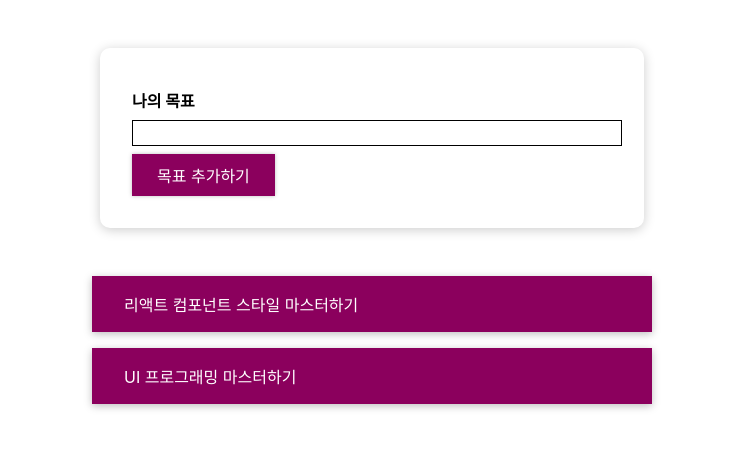
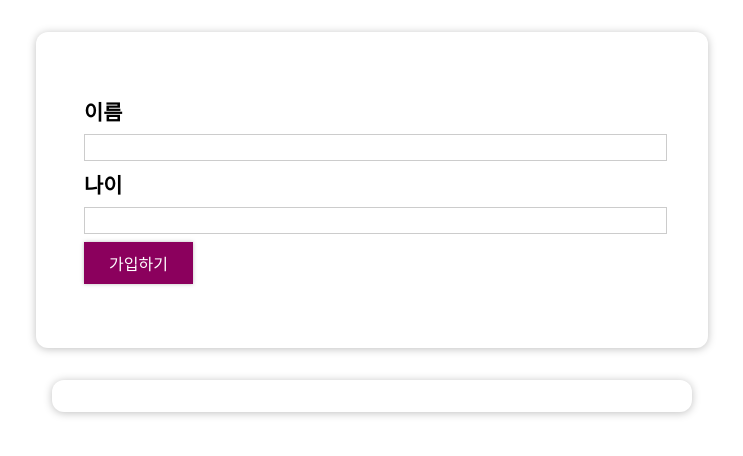
Before and after one commit to KangYeBin/react-basic-study, a React (Create React App) app: page / in a window 1280 px wide. Shown: the top 456 px of the page, without its empty margins (268-1011 px from the left). Built offline with nearby package versions, Linux system fonts and the light colour scheme.

Commit message:
14. module.css 개념 및 적용

```diff
--- a/src/App.js
+++ b/src/App.js
@@ -1,60 +1,15 @@
 import "./App.css";
 import React, { useState } from "react";
-import CourseInput from "./components/CourseGoals/CourseInput";
-import CourseList from "./components/CourseGoals/CourseList";
+import AddUsers from "./components/Users/AddUsers";
+import UserList from "./components/Users/UserList";
 
-const DUMMY_DATA = [
-  {
-    id: "g1",
-    text: "리액트 컴포넌트 스타일 마스터하기",
-  },
-  {
-    id: "g2",
-    text: "UI 프로그래밍 마스터하기",
-  },
-];
-
-function App() {
-  const [goals, setGoals] = useState(DUMMY_DATA);
-
-  // CourseInput에 전달할 함수
-  const addGoalHandler = (text) => {
-    // console.log("전달받은 텍스트 : ", text);
-
-    const newGoal = {
-      id: Math.random().toString(),
-      text,
-    };
-
-    // 상태 변수(배열) 수정
-    // setGoals([...goals, newGoal]);
-    setGoals((prevGoals) => [...prevGoals, newGoal]);
-  };
-
-  // 삭제 이벤트 핸들러를 CourseItem까지 내려보내야한다
-  const deleteGoalHandler = (id) => {
-    console.log("전달받은 아이디 : ", id);
-    setGoals(goals.filter((goal) => goal.id !== id));
-  };
-
-  // CourseList 조건부 렌더링
-  let listContent = (
-    <p style={{ color: "red", fontSize: "2em", textAlign: "center" }}>
-      목표를 등록해주세요!
-    </p>
-  );
-
-  if (goals.length > 0) {
-    listContent = <CourseList items={goals} onDelete={deleteGoalHandler} />;
-  }
+const App = () => {
   return (
     <div>
-      <section id="goal-form">
-        <CourseInput onAdd={addGoalHandler} />
-      </section>
-      <section id="goals">{listContent}</section>
+      <AddUsers />
+      <UserList />
     </div>
   );
-}
+};
 
 export default App;
--- a/src/components/UI/Button/Button.js
+++ b/src/components/UI/Button/Button.js
@@ -1,34 +1,34 @@
 import React from "react";
-import styled from "styled-components";
-// import "./Button.css";
+// import styled from "styled-components";
+import "./Button.css";
 
-const Button = styled.button`
-  font: inherit;
-  padding: 0.5rem 1.5rem;
-  border: 1px solid #8b005d;
-  color: white;
-  background: #8b005d;
-  box-shadow: 0 0 4px rgba(0, 0, 0, 0.26);
-  cursor: pointer;
+// const Button = styled.button`
+//   font: inherit;
+//   padding: 0.5rem 1.5rem;
+//   border: 1px solid #8b005d;
+//   color: white;
+//   background: #8b005d;
+//   box-shadow: 0 0 4px rgba(0, 0, 0, 0.26);
+//   cursor: pointer;
 
-  &:focus {
-    outline: none;
-  }
+//   &:focus {
+//     outline: none;
+//   }
 
-  &:hover,
-  &:active {
-    background: #ac0e77;
-    border-color: #ac0e77;
-    box-shadow: 0 0 8px rgba(0, 0, 0, 0.26);
-  }
-`;
+//   &:hover,
+//   &:active {
+//     background: #ac0e77;
+//     border-color: #ac0e77;
+//     box-shadow: 0 0 8px rgba(0, 0, 0, 0.26);
+//   }
+// `;
 
-// const Button = ({ type, onClick, children }) => {
-//   return (
-//     <button type={type} onClick={onClick} className="button">
-//       {children}
-//     </button>
-//   );
-// };
+const Button = ({ type, onClick, children }) => {
+  return (
+    <button type={type} onClick={onClick} className="button">
+      {children}
+    </button>
+  );
+};
 
 export default Button;
--- a/src/components/UI/Card.js
+++ b/src/components/UI/Card.js
@@ -1,9 +1,16 @@
 import React from "react";
-import "./Card.css";
+import styles from "./Card.module.css";
+
+/*
+  서로 다른 두 개의 css 파일에 동일한 이름의 css 클래스가 정의되어 있다면
+  두 스타일의 충돌이 발생할 수 있다. (우선순위에 의해 하나는 동작하지 않음)
+  이런 현상을 해결하기 위해 CSS Module 사용.
+  고유한 클래스명을 통해 css 클래스명이 중첩되는 것을 방지
+  전역 스타일에 지정하면 편리하다. (전역 스타일의 충돌 및 오염 방지)
+*/
 
 const Card = ({ children, className }) => {
-  const madeClass = "card " + className;
-  return <div className={madeClass}>{children}</div>;
+  return <div className={`${styles.card} ${className}`}>{children}</div>;
 };
 
 export default Card;
--- /dev/null
+++ b/src/components/Users/AddUsers.js
@@ -0,0 +1,67 @@
+import React, { useState } from "react";
+import Button from "../UI/Button/Button";
+import styles from "./AddUsers.module.css";
+import Card from "../UI/Card";
+
+const AddUsers = () => {
+  const [userValue, setUserValue] = useState({
+    userName: "",
+    age: "",
+  });
+
+  const userNameChangeHandler = (e) => {
+    setUserValue((prevUserValue) => {
+      return {
+        ...prevUserValue,
+        userName: e.target.value,
+      };
+    });
+  };
+
+  const ageChangeHandler = (e) => {
+    setUserValue((prevUserValue) => {
+      return {
+        ...prevUserValue,
+        age: e.target.value,
+      };
+    });
+  };
+
+  const userSubmitHandler = (e) => {
+    e.preventDefault();
+
+    if (userValue.userName.trim() === "" || userValue.age.trim() === "") return;
+
+    if (+userValue.age < 1) return;
+
+    console.log(userValue);
+    setUserValue({
+      userName: "",
+      age: "",
+    });
+  };
+
+  return (
+    <Card className={styles.input}>
+      <form className={styles.input} onSubmit={userSubmitHandler}>
+        <label htmlFor="username">이름</label>
+        <input
+          id="username"
+          type="text"
+          onChange={userNameChangeHandler}
+          value={userValue.userName}
+        />
+        <label htmlFor="age">나이</label>
+        <input
+          id="age"
+          type="number"
+          onChange={ageChangeHandler}
+          value={userValue.age}
+        />
+        <Button type="submit">가입하기</Button>
+      </form>
+    </Card>
+  );
+};
+
+export default AddUsers;
--- /dev/null
+++ b/src/components/Users/AddUsers.module.css
@@ -0,0 +1,27 @@
+.input {
+  margin: 2rem auto;
+  padding: 1rem;
+  width: 90%;
+  max-width: 40rem;
+}
+
+.input label {
+  display: block;
+  font-weight: bold;
+  margin-bottom: 0.5rem;
+  font-size: 1.3em;
+}
+
+.input input {
+  font: inherit;
+  display: block;
+  width: 100%;
+  border: 1px solid #ccc;
+  padding: 0.15rem;
+  margin-bottom: 0.5rem;
+}
+
+.input input:focus {
+  outline: none;
+  border-color: #4f005f;
+}
--- /dev/null
+++ b/src/components/Users/UserList.js
@@ -0,0 +1,13 @@
+import React from "react";
+import styles from "./UserList.module.css";
+import Card from "../UI/Card";
+
+const UserList = () => {
+  return (
+    <Card className={styles.users}>
+      <ul></ul>
+    </Card>
+  );
+};
+
+export default UserList;
--- /dev/null
+++ b/src/components/Users/UserList.module.css
@@ -0,0 +1,16 @@
+.users {
+  margin: 2rem auto;
+  width: 90%;
+  max-width: 40rem;
+}
+
+.users ul {
+  list-style: none;
+  padding: 1rem;
+}
+
+.users li {
+  border: 1px solid #ccc;
+  margin: 0.5rem 0;
+  padding: 0.5rem;
+}
```
Also changed, not shown: src/components/UI/Card.module.css (renamed from src/components/UI/Card.css).
